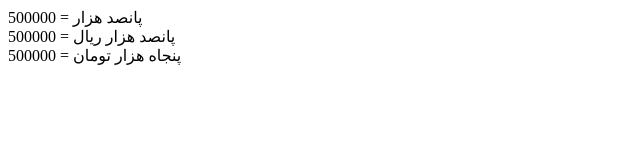
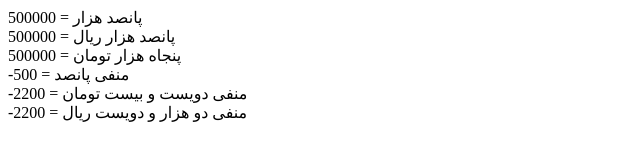
Before and after one commit to SalmanAA/wordifyfa, a plain HTML site: page index.html in a window 1280 px wide. Shown: the whole page, without its empty margins (0-640 px from the left). Drawn offline with Linux system fonts and the light colour scheme.

Commit message:
negative numbers support
negative numbers support added. also index file encoding corrected.

```diff
--- a/index.html
+++ b/index.html
@@ -1,5 +1,7 @@
 <html>
 <head>
+	<meta http-equiv="Content-Language" content="fa">
+	<meta http-equiv="Content-Type" content="text/html; charset=utf-8">
 </head>
 <body>
 	<script src="wordifyfa.js"></script>
@@ -13,6 +15,17 @@
 
 		var d = wordifyRialsInTomans(a);
 		document.write(a + ' = ' + d + "<br/>");
+
+		var e = -500;
+		var f = wordifyfa(e);
+		document.write(e + ' = ' + f + "<br/>");
+
+		var g = -2200;
+		var h = wordifyRialsInTomans(g);
+		document.write(g + ' = ' + h + "<br/>");
+
+		var h = wordifyRials(g);
+		document.write(g + ' = ' + h + "<br/>");
 	</script>
 </body>
 </html>
--- a/wordifyfa.js
+++ b/wordifyfa.js
@@ -8,6 +8,11 @@ var wordifyfa = function (num, level) {
 	'use strict';
     if (num === null) {
         return "";
+	}
+	// convert negative number to positive and get wordify value
+	if (num<0) {
+		num = num * -1;
+		return "منفی " + wordifyfa(num, level);
 	}
     if (num === 0) {
         if (level === 0) {
@@ -56,9 +61,12 @@ var wordifyRialsInTomans = function (num) {
 	'use strict';
     if (num >= 10) {
         num = parseInt(num / 10, 10);
+    } else if (num<=-10) {
+        num = parseInt(num/10,10);
     } else {
-        num = 0;
-    }
+		num=0;
+	}
+
     return wordifyfa(num, 0) + " تومان";
 };
 
```
